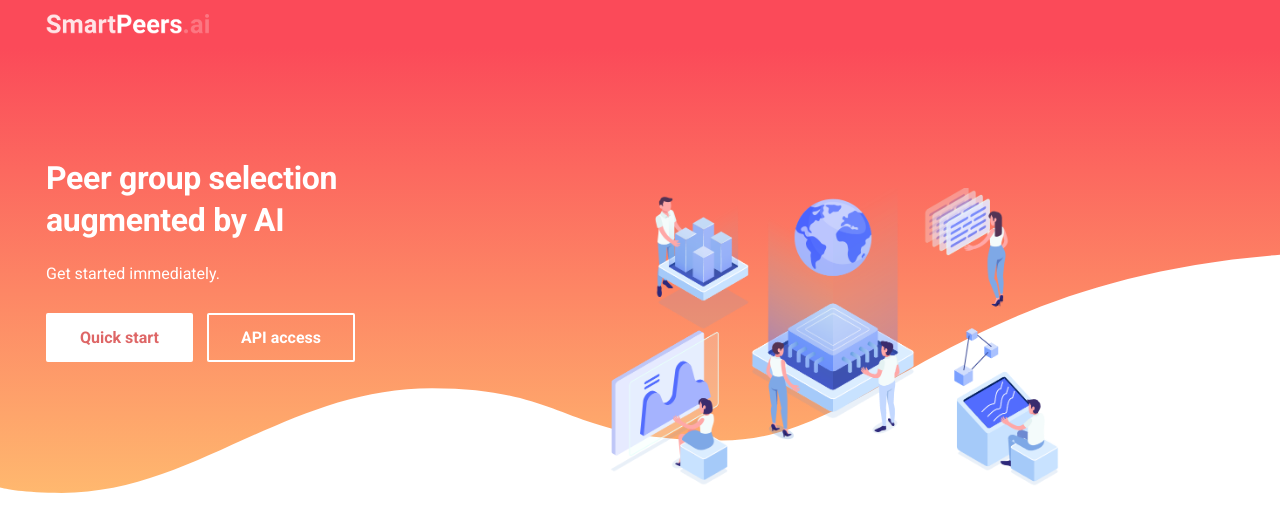
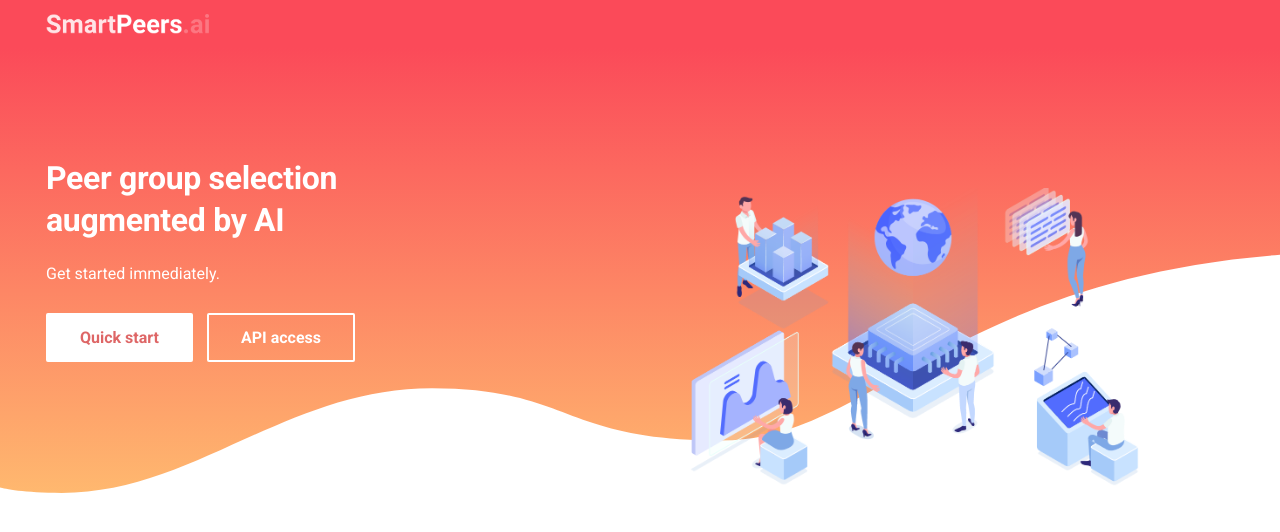
Before and after one commit to pax1a/smartpeers-web, an MkDocs documentation site: the page built from docs/index.md, in a window 1280 px wide. Shown: the top 532 px of the page. Built offline with MkDocs 1.6.1 and Material for MkDocs 9.7.7, drawn with Linux system fonts in a browser that asks for light colours.

Commit message:
Update home.html

```diff
--- a/overrides/home.html
+++ b/overrides/home.html
@@ -68,7 +68,7 @@
       padding-top: 5rem;
       padding-left: 5rem;
       width: 28rem;
-      transform: translateX(4rem);
+      transform: translateX(8rem);
     }
   }
 
```
